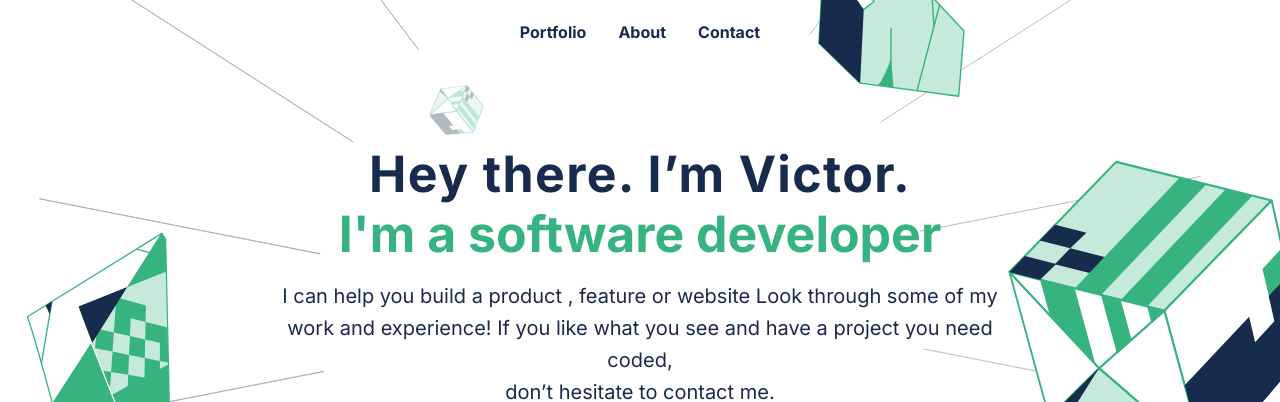
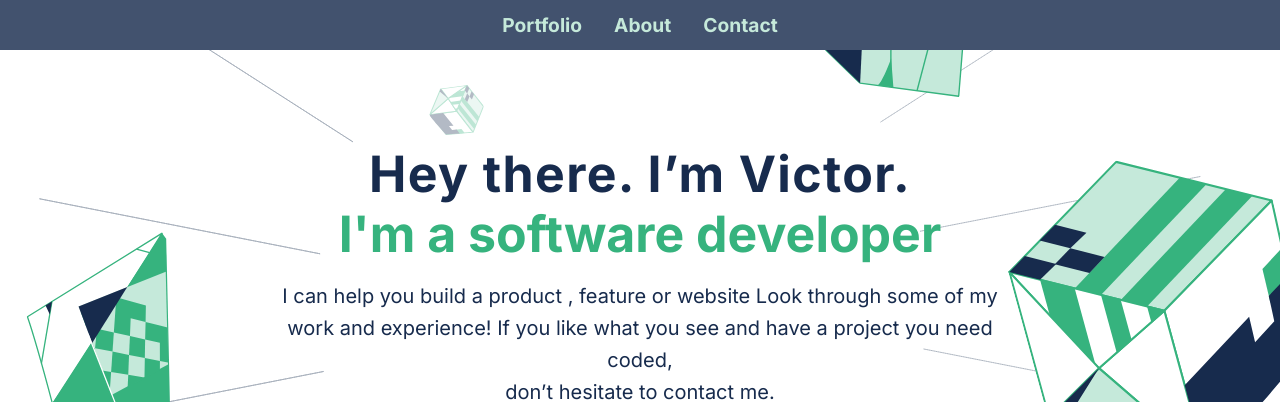
Before and after one commit to victormc13/victormc13.github.io, a website: page index.html in a window 1280 px wide. Shown: the top 402 px of the page. Drawn offline with Linux system fonts and the light colour scheme.

Commit message:
Add and fix some color contrast errors for better accessibility

```diff
--- a/style.css
+++ b/style.css
@@ -1,4 +1,17 @@
 @import url("https://fonts.googleapis.com/css2?family=Inter:wght@400;700&display=swap");
+
+::-webkit-scrollbar {
+  width: 10px;
+}
+
+::-webkit-scrollbar-track {
+  background-color: var(--primary-blue-dark);
+}
+
+::-webkit-scrollbar-thumb {
+  background-color: #888;
+  border-radius: 5px;
+}
 
 :root {
   --primary-green: #36b37e;
@@ -6,6 +19,10 @@
   --secondary-green-light: #ebf0ee;
   --primary-blue-dark: #172b4d;
   --primary-white-light: #fff;
+}
+
+::-webkit-scrollbar-thumb:hover {
+  background-color: #555;
 }
 
 * {
@@ -19,7 +36,7 @@ body {
   width: 100%;
   height: 100%;
   font-style: normal;
-  font-family: 'Inter', sans-serif;
+  font-family: "Inter", sans-serif;
   color: var(--primary-blue-dark);
 }
 
@@ -212,7 +229,7 @@ main {
 }
 
 .content-cards h3 {
-  font-weight: 600;
+  font-weight: 700;
   font-size: 24px;
   line-height: 32px;
   text-align: center;
@@ -222,6 +239,7 @@ main {
 .technologies {
   width: 325px;
   height: 32px;
+  font-weight: 700;
   gap: 8px;
   justify-content: space-between;
   align-items: center;
@@ -465,13 +483,19 @@ textarea:focus {
 
   .nav-desktop {
     position: fixed;
-    min-height: 4rem;
+    min-height: 2rem;
     font-size: 1rem;
     font-weight: 700;
+    background-color: #42526e;
     display: flex;
     justify-content: center;
     gap: 2rem;
     animation: slidedown 1.5s linear forwards;
+  }
+
+  .nav-desktop a {
+    font-size: 1.2rem;
+    color: var(--primary-green-light);
   }
 
   @keyframes slidedown {
@@ -506,6 +530,10 @@ textarea:focus {
     font-size: 20px;
     line-height: 32px;
     text-align: center;
+  }
+
+  .work-section {
+    padding-top: 2rem;
   }
 
   .main-title {
@@ -547,7 +575,7 @@ textarea:focus {
   }
 
   .contact-section {
-    margin-top: 6rem;
+    padding-top: 6rem;
     min-height: 630px;
     flex-direction: row;
     justify-content: center;
```
